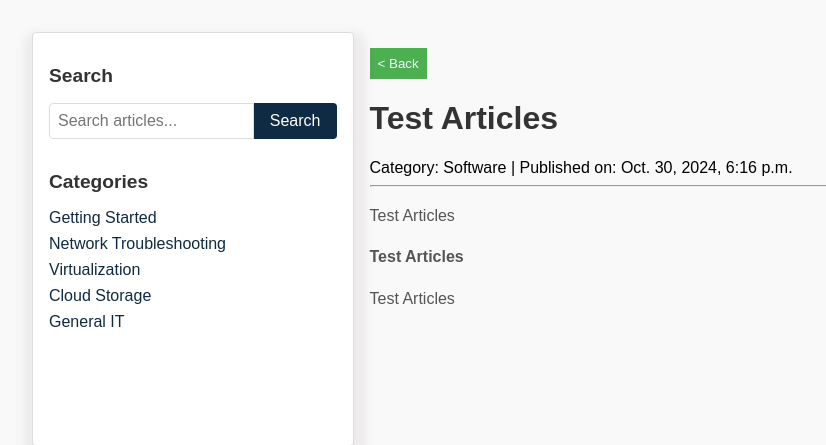
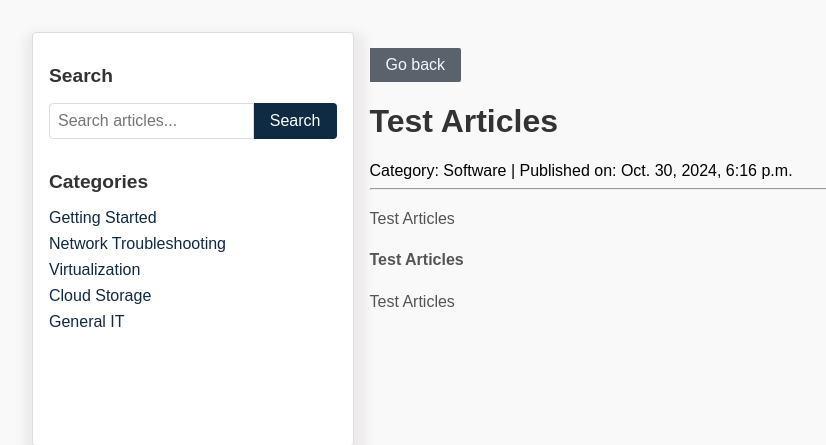
Before and after one commit to arjelou/prjsystem-locDev, a Django app: page /1/ in a window 1280 px wide. Shown: the part 50-495 px from the top of the page, without its empty margins (0-826 px from the left). Run offline with Django 5.2, Linux system fonts and the light colour scheme; data comes from the database, SQL or seed files in the repository; both versions use the stored data as it was after the commit; some libraries are stand-ins or nearby versions.

Commit message:
Adjust the background-color and border-radius  for class back_button

```diff
--- a/articles/templates/article_detail_template.html
+++ b/articles/templates/article_detail_template.html
@@ -3,7 +3,7 @@
 
 {% block content %}
 
-<button class="back_button"> <a style="text-decoration: none; color: aliceblue;" href="/"> < Back</a></button>
+<button class="back_button"> <a style="text-decoration: none; color: aliceblue;" href="/">Go back</a></button>
 
 <div>
     <h1>{{ article.title }}</h1>
--- a/download_library/templates/customer_files_template.html
+++ b/download_library/templates/customer_files_template.html
@@ -4,7 +4,7 @@
 
 {% block content %}
 
-<button class="back_button"> <a style="text-decoration: none; color: aliceblue;" href="{% url 'customer_list' %}"> < Back</a></button>
+<button class="back_button"> <a style="text-decoration: none; color: aliceblue;" href="{% url 'customer_list' %}">Go back</a></button>
 
 
 <div>
--- a/templates/base.html
+++ b/templates/base.html
@@ -175,10 +175,14 @@
             display: flex;
         }
         .back_button{
-            background-color: #4CAF50;
+            padding: 0.5rem 1rem;
+            font-size: 1rem;
             border: none;
-            padding: 8px;
-            color: #0c131a;
+            background-color: #5a636b;
+            color: white;
+            cursor: pointer;
+            border-radius: 0 2px 2px 0;
+            text-decoration: none;
         }
 
         .file_donwload_button {
```
Also changed, not shown: db.sqlite3.
